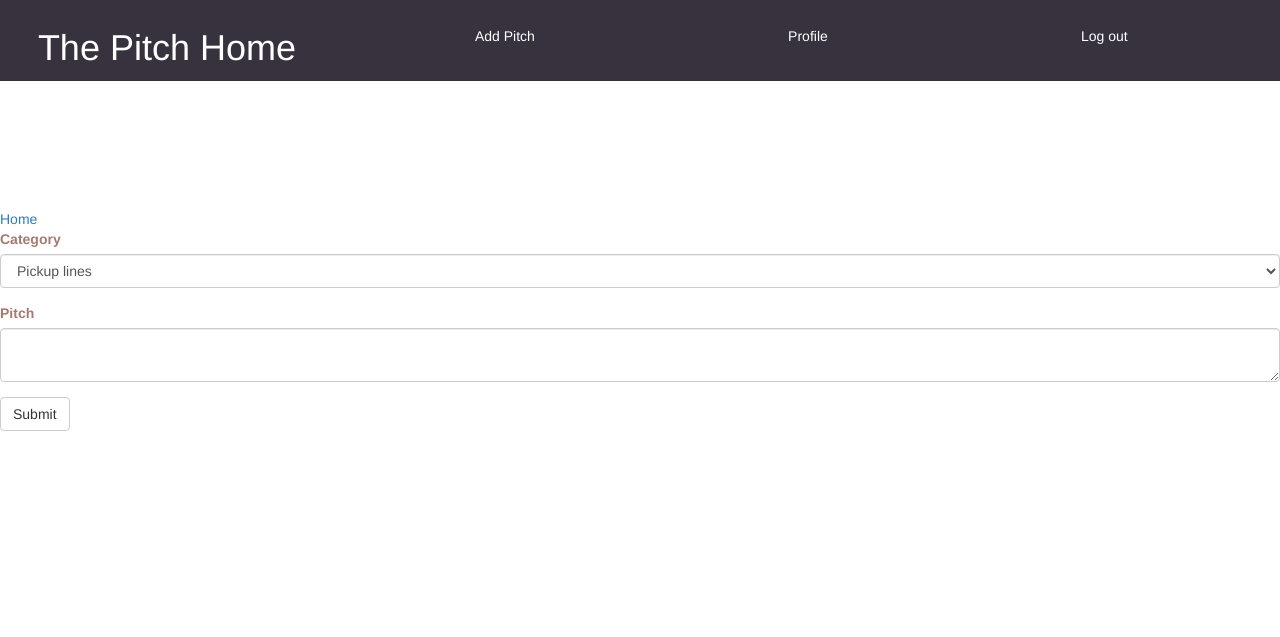
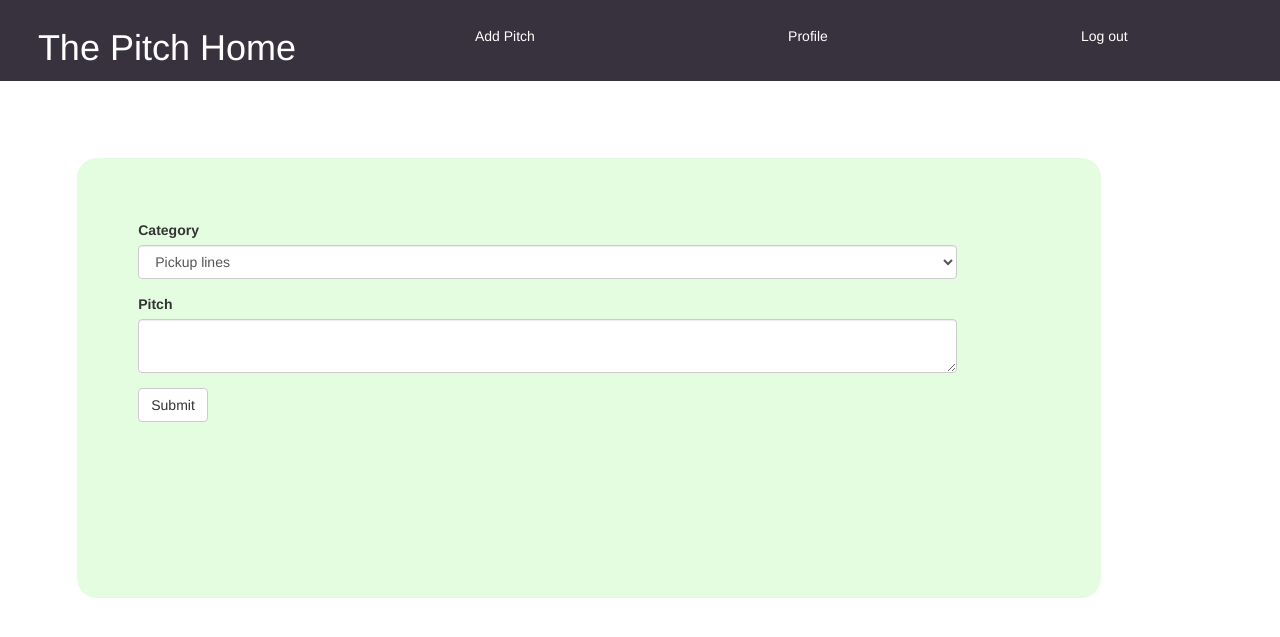
Before and after one commit to dancan-sandys/pitch_project, a Flask app: page /add_Pitch in a window 1280 px wide. Shown: the top 637 px of the page. Run offline with Flask 2, Linux system fonts and the light colour scheme; the visitor is signed in with stand-in values (Sample User, id 1); data comes from the database, SQL or seed files in the repository; some libraries are stand-ins or nearby versions.

Commit message:
add styling to the form page in which one adds a pitch

```diff
--- a/app/static/main.css
+++ b/app/static/main.css
@@ -15,13 +15,9 @@ nav{
     align-items: center;
     background-color: #37323E;
     padding: 2%;
-    margin-bottom: 10%;
+
 }
 
 ul li a{
     color: white;
 }
-
-body{
-    color: #A37B73;
-}
--- /dev/null
+++ b/app/static/newpitch.css
@@ -0,0 +1,14 @@
+.form{
+    width: 80%;
+    align-items: center;
+    margin: 6%;
+    background-color: #e4fde1;
+    border-radius: 20px;
+    padding-top: 0.1px;
+    padding-bottom: 5%;
+}
+
+.note{
+    text-align: center;
+    padding: 2%;
+}
--- /dev/null
+++ b/app/static/profile.css
@@ -0,0 +1,3 @@
+.profile{
+    margin: 5%;
+}
--- a/app/templates/newpitch.html
+++ b/app/templates/newpitch.html
@@ -4,8 +4,13 @@
 
 {%block content%}
 
-    <a href="/">Home</a>
+{%block styles%}
+    {{super()}}
 
+    <link rel="stylesheet" href="{{url_for('static',filename = 'newpitch.css')}}">
+{%endblock%}
+
+<div class="form">
     {{wtf.quick_form(form)}}
-
+</div>
 {%endblock%}
```
Also changed, not shown: app/static/photos/pexels-pixabay-42230.jpg (added).
